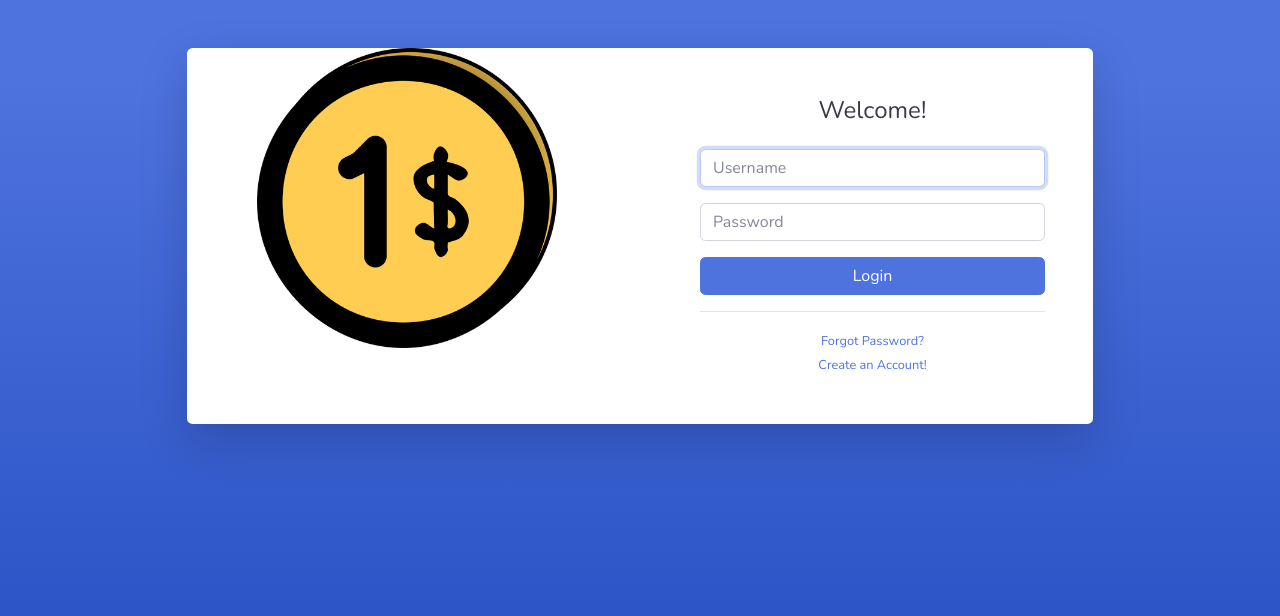
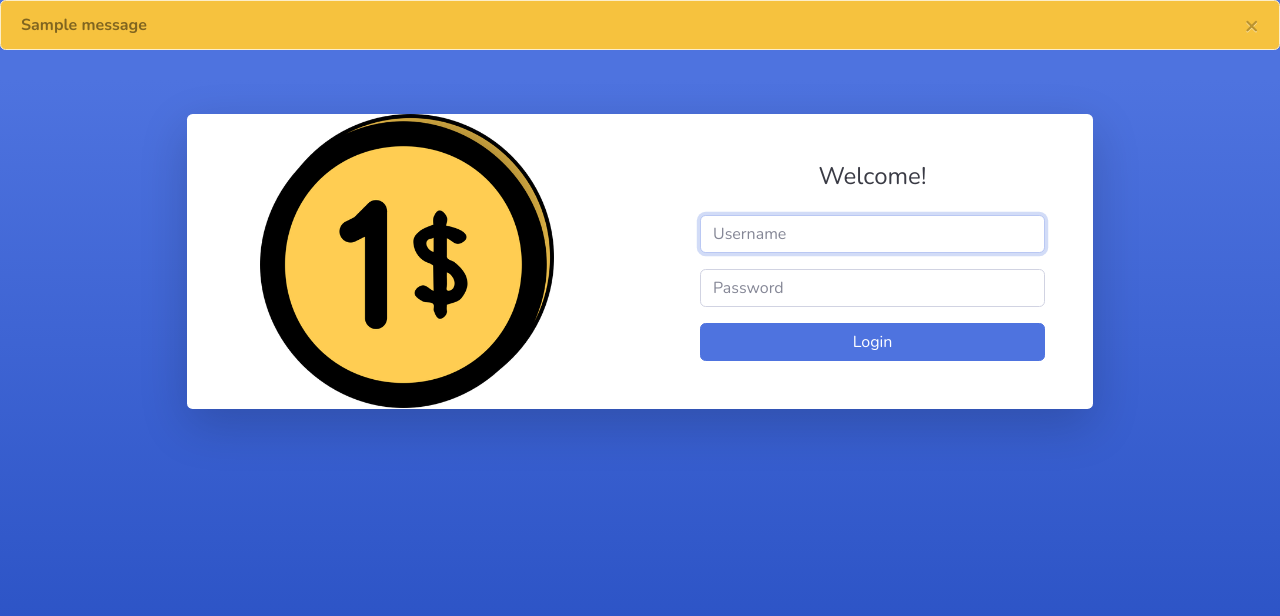
Before and after one commit to kaido1224/currencytracker, a Django app: page /login/ in a window 1280 px wide. Shown: the top 616 px of the page. Run offline with Django 3.2, Linux system fonts and the light colour scheme; tables that the repository leaves empty hold one stand-in row (values such as "Sample post"); one stand-in notice (Sample message) is shown; some libraries are stand-ins or nearby versions.

Commit message:
Minor cosmetic touchups.

```diff
--- a/myapp/templates/base.html
+++ b/myapp/templates/base.html
@@ -34,10 +34,18 @@
         <!-- Page level plugins -->
         <script src="{% static 'sbadmin2/vendor/chart.js/Chart.min.js' %}"></script>
 
-        <!-- Page level custom scripts -->
-        <script src="{% static 'sbadmin2/js/demo/chart-area-demo.js' %}"></script>
-        <script src="{% static 'sbadmin2/js/demo/chart-pie-demo.js' %}"></script>
-        <script src="{% static 'sbadmin2/js/demo/chart-bar-demo.js' %}"></script>
+        <script type="text/javascript">
+            $(document).ready(function () {
+                //Mark the correct path as active.
+                let url = window.location.pathname;
+
+                $('li.nav-item a[href="'+ url +'"]').parent().addClass('active');
+
+                // $('ul.nav a[href="'+ url +'"]').parent().addClass('active');
+                // $('ul.nav a[href="'+ url +'"]').parent().parent().parent().addClass('show')
+                // $('ul.nav a[href="'+ url +'"]').parent().parent().parent().prev().addClass('active').attr('aria-expanded', 'true');
+            });
+        </script>
         {% block extrajs %}
         {% endblock extrajs %}
     </body>
--- a/myapp/templates/login.html
+++ b/myapp/templates/login.html
@@ -2,15 +2,21 @@
 {% load static %}
 {% block body-attrs %}class="bg-gradient-primary"{% endblock body-attrs %}
 {% block body %}
+{% for message in messages %}
+    <div class="alert alert-warning alert-dismissible bg-warning">
+        <strong>{{ message }}</strong>
+        <button type="button" class="close" data-dismiss="alert" aria-label="Close">
+            <span aria-hidden="true">&times;</span>
+          </button>
+    </div>
+{% endfor %}
     <div class="container">
-        <!-- Outer Row -->
         <div class="row justify-content-center">
             <div class="col-xl-10 col-lg-12 col-md-9">
                 <div class="card o-hidden border-0 shadow-lg my-5">
                     <div class="card-body p-0">
-                        <!-- Nested Row within Card Body -->
                         <div class="row">
-                            <div class="col-lg-6 d-none d-lg-block text-center"><img src="{% static '/golden_dollar.png' %}" height="300px" alt="..."></div>
+                            <div class="col-lg-6 d-none d-lg-block text-center"><img src="{% static '/golden_dollar.png' %}" height="294px" alt="..."></div>
                             <div class="col-lg-6">
                                 <div class="p-5">
                                     <div class="text-center">
@@ -28,32 +34,12 @@
                                             <button type="submit" id="submit" name="submit" class="btn btn-primary btn-user btn-block">Login</button>
                                         </div>
                                     </form>
-                                    <hr>
-                                    <div class="text-center">
-                                        <a class="small" href="forgot-password.html">Forgot Password?</a>
-                                    </div>
-                                    <div class="text-center">
-                                        <a class="small" href="register.html">Create an Account!</a>
-                                    </div>
                                 </div>
                             </div>
                         </div>
                     </div>
                 </div>
-
             </div>
-
         </div>
-
     </div>
-
-    <!-- Bootstrap core JavaScript-->
-    <script src="vendor/jquery/jquery.min.js"></script>
-    <script src="vendor/bootstrap/js/bootstrap.bundle.min.js"></script>
-
-    <!-- Core plugin JavaScript-->
-    <script src="vendor/jquery-easing/jquery.easing.min.js"></script>
-
-    <!-- Custom scripts for all pages-->
-    <script src="js/sb-admin-2.min.js"></script>
 {% endblock body %}
--- a/myapp/templates/nav.html
+++ b/myapp/templates/nav.html
@@ -20,7 +20,7 @@
 
         <!-- Nav Item - Dashboard -->
         <li class="nav-item">
-            <a class="nav-link" href="index.html">
+            <a class="nav-link" href="{% url 'myapp:index' %}">
                 <i class="fas fa-fw fa-tachometer-alt"></i>
                 <span>Home</span></a>
         </li>
--- a/myapp/urls.py
+++ b/myapp/urls.py
@@ -8,6 +8,7 @@ app_name = "myapp"
 urlpatterns = [
     path('', currency_views.IndexView.as_view(), name='index'),
 
+    # Authorization pages.
     path('login/', currency_views.LoginView.as_view(), name='login'),
     path('logout/', currency_views.LogoutView.as_view(), name='logout'),
 ]
--- a/myapp/views.py
+++ b/myapp/views.py
@@ -27,9 +27,9 @@ class IndexView(LoginRequiredMixin, View):
 
 
 class LoginView(FormView):
-    """Provides the ability to login as a user with a username and password.
+    """Basic login screen.
     """
-    success_url = '/'
+    success_url = "/"
     form_class = LoginForm
     redirect_field_name = REDIRECT_FIELD_NAME
     template_name = 'login.html'
@@ -40,10 +40,10 @@ class LoginView(FormView):
         Inherted from `FormMixin`.
         """
         kwargs = super().get_form_kwargs()
-        kwargs['request'] = self.request
+        kwargs["request"] = self.request
         return kwargs
 
-    @method_decorator(sensitive_post_parameters('password'))
+    @method_decorator(sensitive_post_parameters("password"))
     @method_decorator(csrf_protect)
     @method_decorator(never_cache)
     def dispatch(self, request, *args, **kwargs):
@@ -54,11 +54,10 @@ class LoginView(FormView):
 
     def form_valid(self, form):
         auth_login(self.request, form.get_user())
-
         return super(LoginView, self).form_valid(form)
 
     def form_invalid(self, form):
-        messages.error(self.request, 'Unable to log you in with those credentials.')
+        messages.warning(self.request, "Incorrect username or password.")
         return super().form_invalid(form)
 
     def get_success_url(self):
@@ -71,9 +70,8 @@ class LoginView(FormView):
 class LogoutView(RedirectView):
     """Provides users the ability to logout.
     """
-    url = '/login'
+    url = "/login"
 
     def get(self, request, *args, **kwargs):
         auth_logout(request)
-        # messages.success(request, "Welcome back. Your account was logged out.")
         return super(LogoutView, self).get(request, *args, **kwargs)
```
